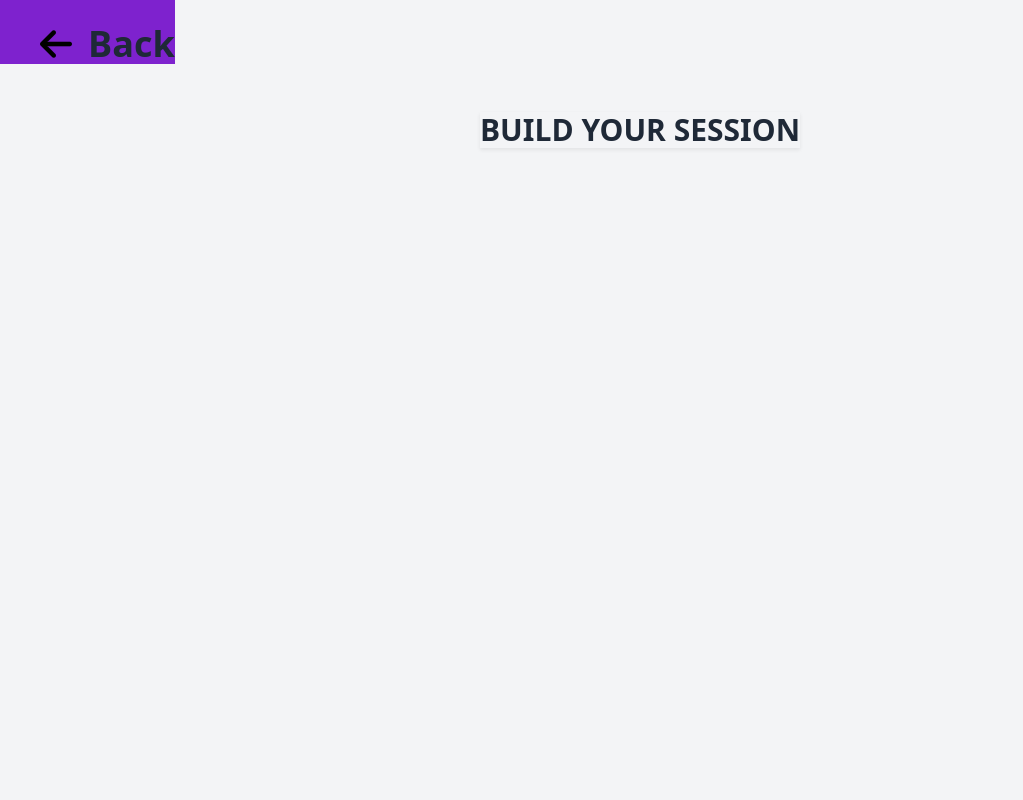
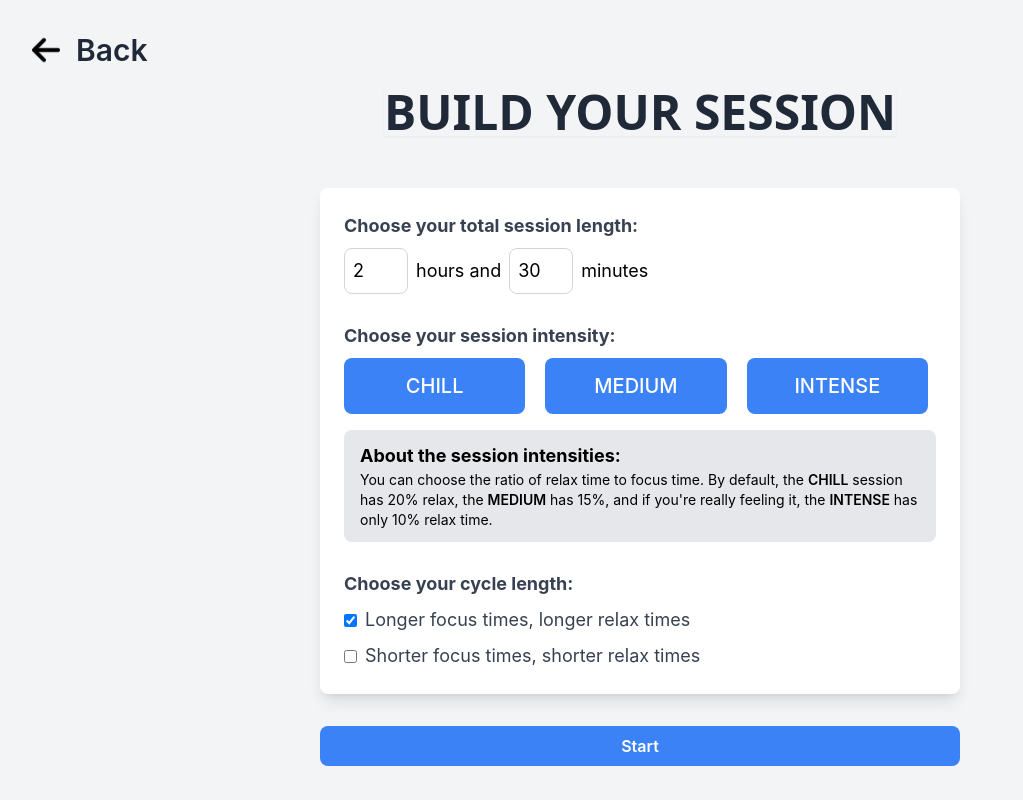
Before and after one commit to mikegaravani/TW-Project, a React (Vite) app in the folder client/: page /pomodoro in a window 1280 px wide. Shown: the whole page, without its empty margins (0-1023 px from the left). Built offline with nearby package versions, Linux system fonts and the light colour scheme.

Commit message:
add pomo SP builder page

```diff
--- a/client/package.json
+++ b/client/package.json
@@ -12,7 +12,6 @@
   },
   "dependencies": {
     "axios": "^1.7.4",
-    "bootstrap": "^5.3.3",
     "marked": "^14.0.0",
     "react": "^18.3.1",
     "react-bootstrap": "^2.10.4",
--- /dev/null
+++ b/client/src/components/pomodoro-components/SPBForm.jsx
@@ -0,0 +1,139 @@
+import React, { useState } from "react";
+import Alert from "../reusables/Alert";
+
+function SPBForm() {
+  const [hours, setHours] = useState("2");
+  const [minutes, setMinutes] = useState("30");
+
+  const [cyclesType, setCyclesType] = useState("long");
+
+  const handleHoursChange = (e) => {
+    let value = parseInt(e.target.value, 10);
+    if (isNaN(value)) value = 0;
+    if (value >= 0 && value <= 23) {
+      setHours(value.toString());
+    }
+  };
+
+  const handleMinutesChange = (e) => {
+    let value = parseInt(e.target.value, 10);
+    if (isNaN(value)) value = 0; // Default to 0 if the input is empty or invalid
+    if (value >= 0 && value <= 59) {
+      setMinutes(value.toString());
+    }
+  };
+
+  const handleCyclesType = (type) => {
+    setCyclesType(type);
+  };
+
+  return (
+    <>
+      <div className="flex-1 lg:text-lg">
+        {/* TITLE STYLES */}
+        {/* <div className="text-left text-xl font-semibold text-gray-800 mb-4"></div> */}
+
+        {/* <Alert /> */}
+
+        <div className="flex flex-col gap-4">
+          <div className="flex flex-col gap-1">
+            <label className="text-left text-gray-700 font-bold mb-1">
+              Choose your total session length:
+            </label>
+            <div className="flex items-center gap-2">
+              <input
+                type="number"
+                value={hours}
+                onChange={handleHoursChange}
+                className="w-16 border border-gray-300 rounded-lg p-2 focus:outline-none focus:ring-2 focus:ring-blue-500"
+                placeholder="2"
+                min="0"
+                max="23"
+              />
+              <span>{hours === "1" ? "hour" : "hours"} and</span>
+              <input
+                type="number"
+                value={minutes}
+                onChange={handleMinutesChange}
+                className="w-16 border border-gray-300 rounded-lg p-2 focus:outline-none focus:ring-2 focus:ring-blue-500"
+                placeholder="30"
+                min="0"
+                max="59"
+              />
+              <span>{minutes === "1" ? "minute" : "minutes"}</span>
+            </div>
+
+            <label className="text-left text-gray-700 font-bold mb-1 mt-6">
+              Choose your session intensity:
+            </label>
+            <div className="flex justify-evenly gap-3 lg:h-16 text-sm lg:text-xl">
+              <button
+                type="button"
+                class="flex-1 text-white bg-blue-500 hover:bg-blue-400 focus:bg-black font-medium rounded-lg px-5 py-2.5 me-2 mb-2 focus:outline-none hover:text-white"
+              >
+                CHILL
+              </button>
+              <button
+                type="button"
+                class="flex-1 text-white bg-blue-500 hover:bg-blue-400 focus:bg-black font-medium rounded-lg px-5 py-2.5 me-2 mb-2 focus:outline-none hover:text-white"
+              >
+                MEDIUM
+              </button>
+              <button
+                type="button"
+                class="flex-1 text-white bg-blue-500 hover:bg-blue-400 focus:bg-black font-medium rounded-lg px-5 py-2.5 me-2 mb-2 focus:outline-none hover:text-white"
+              >
+                INTENSE
+              </button>
+            </div>
+
+            <div className="bg-gray-200 rounded-lg mt-1 px-4 py-3">
+              <p className="font-bold">About the session intensities:</p>
+              <p className="text-sm">
+                You can choose the ratio of relax time to focus time. By
+                default, the <span className="font-semibold">CHILL</span>{" "}
+                session has 20% relax, the{" "}
+                <span className="font-semibold">MEDIUM</span> has 15%, and if
+                you're really feeling it, the{" "}
+                <span className="font-semibold">INTENSE</span> has only 10%
+                relax time.
+              </p>
+            </div>
+
+            <label className="text-left text-gray-700 font-bold mb-1 mt-6">
+              Choose your cycle length:
+            </label>
+            <div className="flex flex-col gap-2">
+              <div className="flex items-center">
+                <input
+                  type="checkbox"
+                  id="longer-focus"
+                  checked={cyclesType === "long"}
+                  onChange={() => handleCyclesType("long")}
+                  className="mr-2"
+                />
+                <label htmlFor="longer-focus" className="text-gray-700">
+                  Longer focus times, longer relax times
+                </label>
+              </div>
+              <div className="flex items-center">
+                <input
+                  type="checkbox"
+                  id="shorter-focus"
+                  checked={cyclesType === "short"}
+                  onChange={() => handleCyclesType("short")}
+                  className="mr-2"
+                />
+                <label htmlFor="shorter-focus" className="text-gray-700">
+                  Shorter focus times, shorter relax times
+                </label>
+              </div>
+            </div>
+          </div>
+        </div>
+      </div>
+    </>
+  );
+}
+
+export default SPBForm;
--- a/client/src/components/pomodoro-components/SPBuilder.jsx
+++ b/client/src/components/pomodoro-components/SPBuilder.jsx
@@ -1,23 +1,33 @@
 import React from "react";
 import arrowBack from "../../assets/arrow-back.png";
+import SPBForm from "./SPBForm";
 
 function SPBuilder() {
   return (
     <>
       <div className="bg-gray-100 min-h-screen flex flex-col items-center pb-4">
-        <button className="flex items-center gap-2 lg:!gap-4 pt-4 lg:pt-10 pl-4 lg:pl-10 bg-purple-700 self-start">
+        <button className="flex items-center gap-2 lg:gap-4 pt-4 lg:pt-8 pl-4 lg:pl-8 self-start">
           <img
             src={arrowBack}
             alt="Back Arrow"
-            className="h-5 w-5 lg:h-8 lg:w-8"
+            className="h-5 w-5 lg:h-7 lg:w-7"
           />
-          <span className="text-gray-800 font-semibold text-base lg:text-4xl">
+          <span className="text-gray-800 font-semibold text-base lg:text-3xl">
             Back
           </span>
         </button>
         <header className="text-start inline-block text-3xl text-gray-800 my-5 font-bold font-sans shadow-sm transition-transform duration-300 whitespace-nowrap">
-          <h1 className="text-3xl font-bold">BUILD YOUR SESSION</h1>
+          <h1 className="text-3xl lg:text-5xl font-bold">BUILD YOUR SESSION</h1>
         </header>
+
+        <main className="flex flex-col justify-center items-stretch gap-8 mt-8 px-4 lg:px-16 w-full max-w-3xl">
+          <div className="bg-white shadow-lg rounded-lg p-6 flex-1">
+            <SPBForm />
+          </div>
+          <button className="bg-blue-500 text-white font-semibold py-2 rounded-lg hover:bg-blue-300 hover:text-white">
+            Start
+          </button>
+        </main>
       </div>
     </>
   );
--- /dev/null
+++ b/client/src/components/reusables/Alert.jsx
@@ -0,0 +1,27 @@
+import React from "react";
+
+function Alert() {
+  return (
+    <div
+      class="flex items-center font-sans p-4 mb-4 text-sm text-red-800 rounded-lg bg-red-50 dark:bg-gray-800 dark:text-red-400"
+      role="alert"
+    >
+      <svg
+        class="flex-shrink-0 inline w-4 h-4 me-3"
+        aria-hidden="true"
+        xmlns="http://www.w3.org/2000/svg"
+        fill="currentColor"
+        viewBox="0 0 20 20"
+      >
+        <path d="M10 .5a9.5 9.5 0 1 0 9.5 9.5A9.51 9.51 0 0 0 10 .5ZM9.5 4a1.5 1.5 0 1 1 0 3 1.5 1.5 0 0 1 0-3ZM12 15H8a1 1 0 0 1 0-2h1v-3H8a1 1 0 0 1 0-2h2a1 1 0 0 1 1 1v4h1a1 1 0 0 1 0 2Z" />
+      </svg>
+      <span class="sr-only">Info</span>
+      <div>
+        <span class="font-medium">Danger alert!</span> Change a few things up
+        and try submitting again.
+      </div>
+    </div>
+  );
+}
+
+export default Alert;
--- a/client/src/main.jsx
+++ b/client/src/main.jsx
@@ -1,7 +1,6 @@
 import { StrictMode } from "react";
 import { createRoot } from "react-dom/client";
 import App from "./App.jsx";
-import "bootstrap/dist/css/bootstrap.min.css";
 import "./index.css";
 
 createRoot(document.getElementById("root")).render(
```
Also changed, not shown: 1 other file (tests, documents, lock files or other folders).
